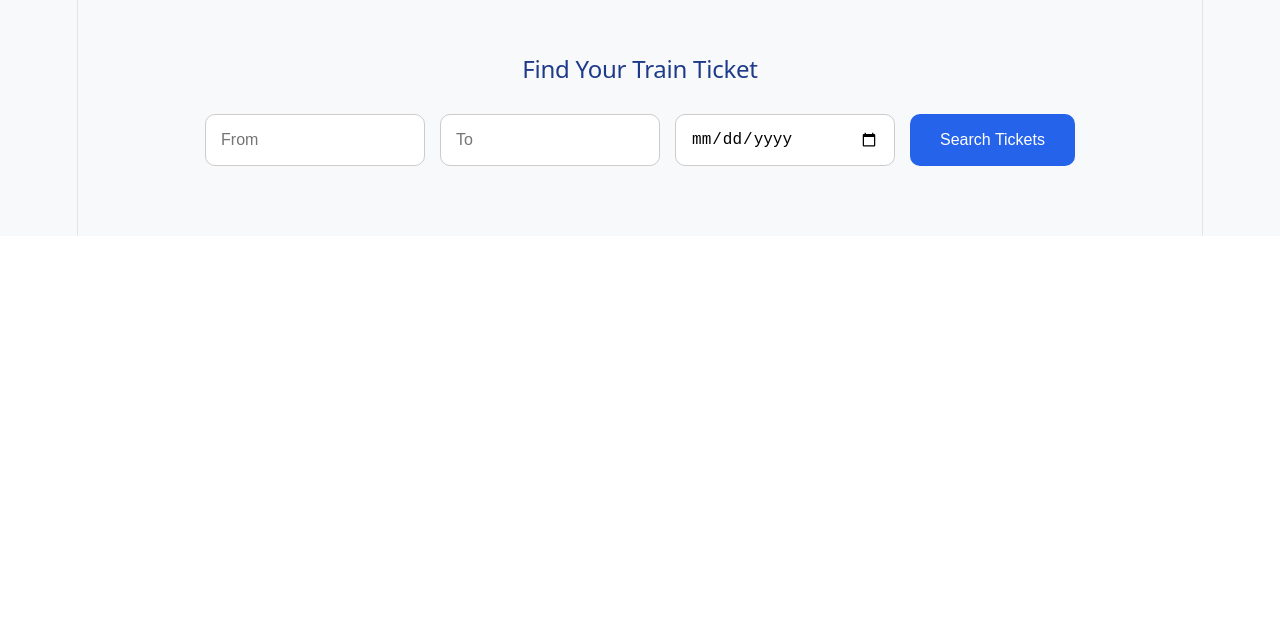
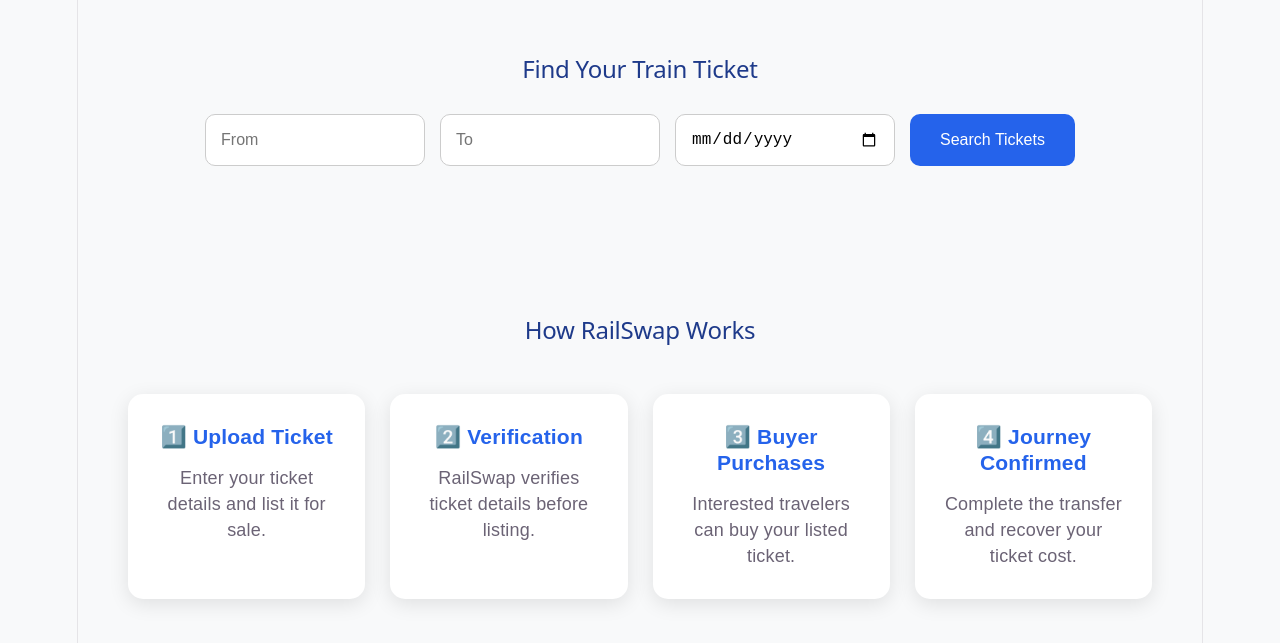
Before and after one commit to ananyaverma7211-afk/SeatLynk, a React (Vite) app: page / in a window 1280 px wide. Shown: the part 811-1454 px from the top of the page. Before the commit the page ends 1047 px from the top, so only its background shows below. Built offline with nearby package versions, Linux system fonts and the light colour scheme.

Commit message:
Added How It Works section

```diff
--- a/src/App.css
+++ b/src/App.css
@@ -124,3 +124,36 @@
     cursor:pointer;
     font-size:16px;
 }
+.how-it-works{
+    padding:80px 50px;
+    background:#f8f9fa;
+    text-align:center;
+}
+
+.how-it-works h2{
+    color:#1e3a8a;
+    margin-bottom:50px;
+}
+
+.steps{
+    display:grid;
+    grid-template-columns:repeat(auto-fit,minmax(220px,1fr));
+    gap:25px;
+}
+
+.step-card{
+    background:white;
+    padding:30px;
+    border-radius:15px;
+    box-shadow:0 5px 20px rgba(0,0,0,0.1);
+    transition:.3s;
+}
+
+.step-card:hover{
+    transform:translateY(-8px);
+}
+
+.step-card h3{
+    margin-bottom:15px;
+    color:#2563eb;
+}
--- a/src/App.jsx
+++ b/src/App.jsx
@@ -2,6 +2,7 @@
 import Navbar from "./components/Navbar";
 import Hero from "./components/Hero";
 import SearchSection from "./components/SearchSection";
+import HowItWorks from "./components/HowItWorks";
 function App() {
   return (
 
@@ -9,6 +10,8 @@
   <Navbar />
   <Hero />
   <SearchSection/>
+  <HowItWorks />
+
 
 </>
   );
--- /dev/null
+++ b/src/components/HowItWorks.jsx
@@ -0,0 +1,33 @@
+function HowItWorks() {
+  return (
+    <section className="how-it-works">
+      <h2>How RailSwap Works</h2>
+
+      <div className="steps">
+
+        <div className="step-card">
+          <h3>1️⃣ Upload Ticket</h3>
+          <p>Enter your ticket details and list it for sale.</p>
+        </div>
+
+        <div className="step-card">
+          <h3>2️⃣ Verification</h3>
+          <p>RailSwap verifies ticket details before listing.</p>
+        </div>
+
+        <div className="step-card">
+          <h3>3️⃣ Buyer Purchases</h3>
+          <p>Interested travelers can buy your listed ticket.</p>
+        </div>
+
+        <div className="step-card">
+          <h3>4️⃣ Journey Confirmed</h3>
+          <p>Complete the transfer and recover your ticket cost.</p>
+        </div>
+
+      </div>
+    </section>
+  );
+}
+
+export default HowItWorks;
```
